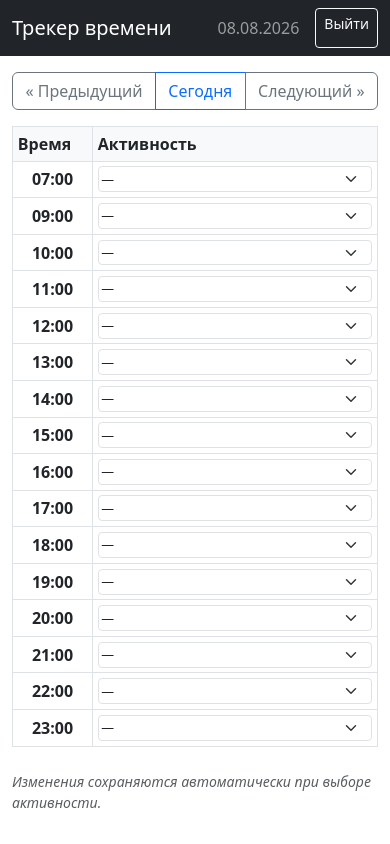
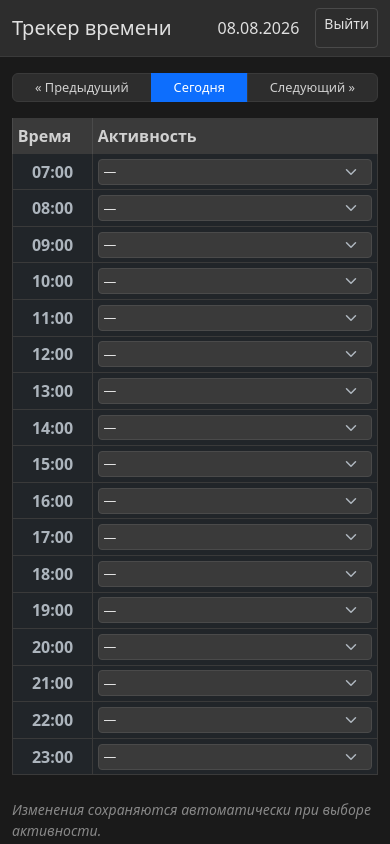
Before and after one commit to usachborodach/myfirstvps, a Flask app: page / in a window 390 px wide. Run offline with Flask 3, Linux system fonts and the light colour scheme; the visitor is signed in with stand-in values (Sample User, id 1); data that the repository does not hold is empty.

Commit message:
modified:   utilities/timetracker/templates/index.html

```diff
--- a/utilities/timetracker/app.py
+++ b/utilities/timetracker/app.py
@@ -56,7 +56,7 @@ ACTIVITIES = [
 
 # Часы, которые будут отображаться
 HOURS = [
-    '07:00', '09:00', '10:00', '11:00', '12:00',
+    '07:00', '08:00', '09:00', '10:00', '11:00', '12:00',
     '13:00', '14:00', '15:00', '16:00', '17:00',
     '18:00', '19:00', '20:00', '21:00', '22:00', '23:00'
 ]
--- a/utilities/timetracker/templates/index.html
+++ b/utilities/timetracker/templates/index.html
@@ -1,35 +1,114 @@
 <!DOCTYPE html>
-<html lang="ru">
+<html lang="ru" data-bs-theme="dark">
 <head>
     <meta charset="UTF-8">
     <meta name="viewport" content="width=device-width, initial-scale=1.0">
     <title>Трекер времени</title>
     <link href="https://cdn.jsdelivr.net/npm/bootstrap@5.3.0/dist/css/bootstrap.min.css" rel="stylesheet">
     <style>
+        body {
+            background-color: #1a1a1a;
+            color: #e0e0e0;
+        }
+        .navbar {
+            background-color: #2d2d2d !important;
+            border-bottom: 1px solid #3a3a3a;
+        }
+        .navbar-brand, .navbar-text {
+            color: #e0e0e0 !important;
+        }
+        .btn-outline-light {
+            border-color: #4a4a4a;
+            color: #e0e0e0;
+        }
+        .btn-outline-light:hover {
+            background-color: #3a3a3a;
+        }
+        .btn-outline-secondary {
+            border-color: #4a4a4a;
+            color: #b0b0b0;
+        }
+        .btn-outline-secondary:hover {
+            background-color: #3a3a3a;
+            color: #fff;
+        }
+        .btn-outline-primary {
+            border-color: #0d6efd;
+            color: #0d6efd;
+        }
+        .btn-outline-primary:hover {
+            background-color: #0d6efd;
+            color: #fff;
+        }
+        .table {
+            background-color: #2d2d2d;
+            border-color: #3a3a3a;
+            color: #e0e0e0;
+        }
+        .table th {
+            background-color: #3a3a3a;
+            border-color: #4a4a4a;
+            color: #d0d0d0;
+        }
+        .table td {
+            border-color: #3a3a3a;
+            vertical-align: middle;
+        }
+        .table tbody tr:hover {
+            background-color: #3d3d3d;
+        }
         .activity-select {
+            background-color: #3a3a3a;
+            color: #e0e0e0;
+            border: 1px solid #4a4a4a;
+            border-radius: 4px;
+            padding: 0.25rem 0.5rem;
             width: 100%;
-            padding: 0.25rem;
-            font-size: 0.9rem;
+        }
+        .activity-select:focus {
+            background-color: #4a4a4a;
+            border-color: #6c757d;
+        }
+        .activity-select option {
+            background-color: #2d2d2d;
+            color: #e0e0e0;
+        }
+        .text-muted {
+            color: #888888 !important;
+        }
+        .btn-group .btn {
+            background-color: #2d2d2d;
+            border-color: #3a3a3a;
+            color: #d0d0d0;
+        }
+        .btn-group .btn:hover {
+            background-color: #3a3a3a;
+        }
+        .btn-group .btn-outline-primary {
+            background-color: #0d6efd;
+            color: #fff;
+            border-color: #0d6efd;
+        }
+        .btn-group .btn-outline-primary:hover {
+            background-color: #0b5ed7;
         }
         @media (max-width: 576px) {
             .activity-select {
                 font-size: 0.8rem;
-                padding: 0.15rem;
+                padding: 0.15rem 0.3rem;
             }
             .table th, .table td {
                 padding: 0.3rem;
             }
-        }
-        .table th {
-            background-color: #f8f9fa;
-        }
-        .nav-link {
-            cursor: pointer;
+            .btn-group .btn {
+                font-size: 0.8rem;
+                padding: 0.25rem 0.5rem;
+            }
         }
     </style>
 </head>
 <body>
-    <nav class="navbar navbar-expand-lg navbar-dark bg-dark">
+    <nav class="navbar navbar-expand-lg">
         <div class="container-fluid">
             <span class="navbar-brand">Трекер времени</span>
             <div class="d-flex">
```
Also changed, not shown: utilities/api_client/crud.py (+7 -2 lines), utilities/timetracker/templates/login.html (+47 -6 lines).
